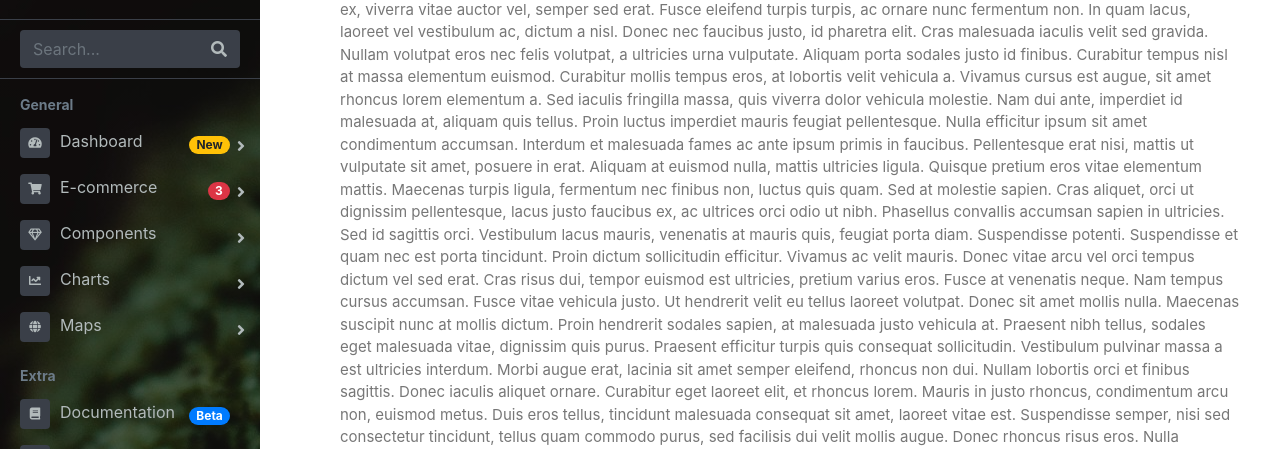
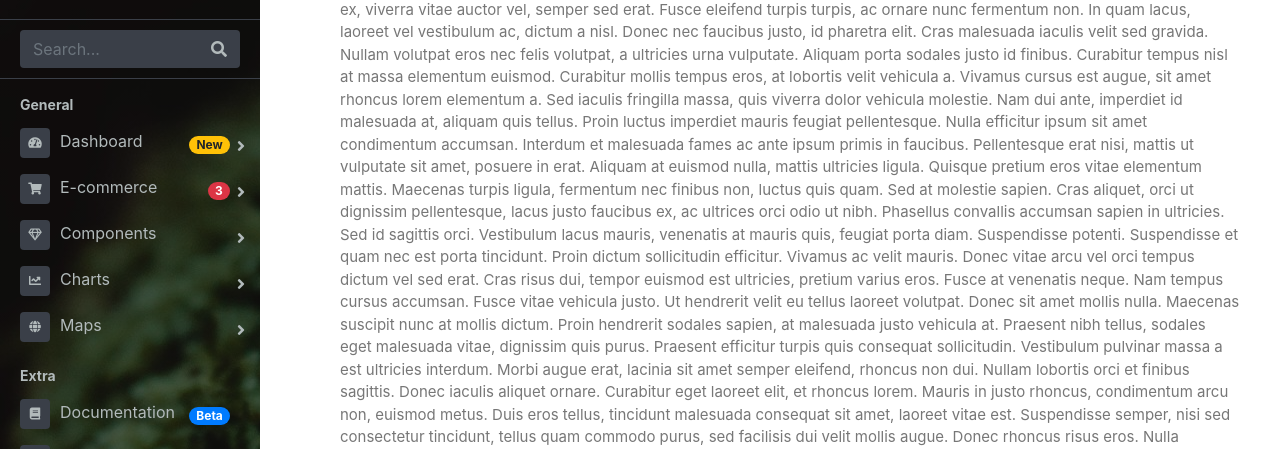
Before and after one commit to hodersolutions/vanvia-web, a React (Create React App) app: page / in a window 1280 px wide. Shown: the part 135-584 px from the top of the page. Built offline with nearby package versions, Linux system fonts and the light colour scheme.

Commit message:
more css
more css

```diff
--- a/src/components/home/Home.css
+++ b/src/components/home/Home.css
@@ -463,7 +463,7 @@
   }
 
   .chiller-theme .sidebar-wrapper .sidebar-menu .header-menu span {
-      color: #6c7b88;
+      color: #B2BABB /* #6c7b88 */;
   }
 
   .chiller-theme .sidebar-footer {
```
Also changed, not shown: src/static/images/user.png.
